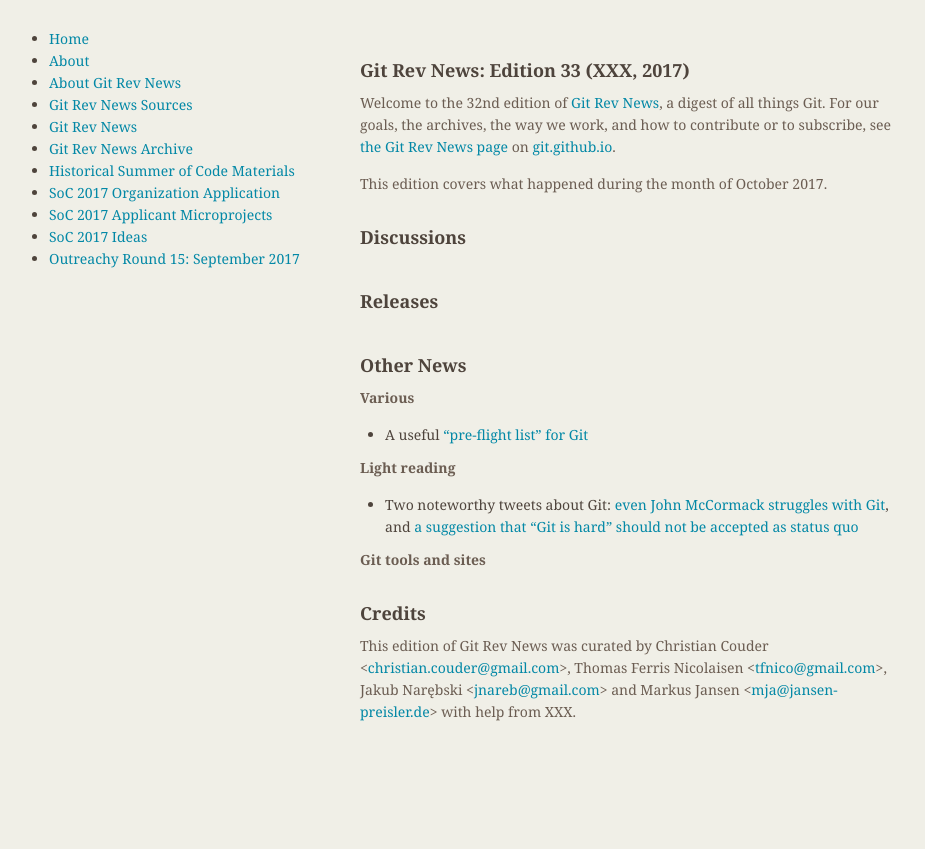
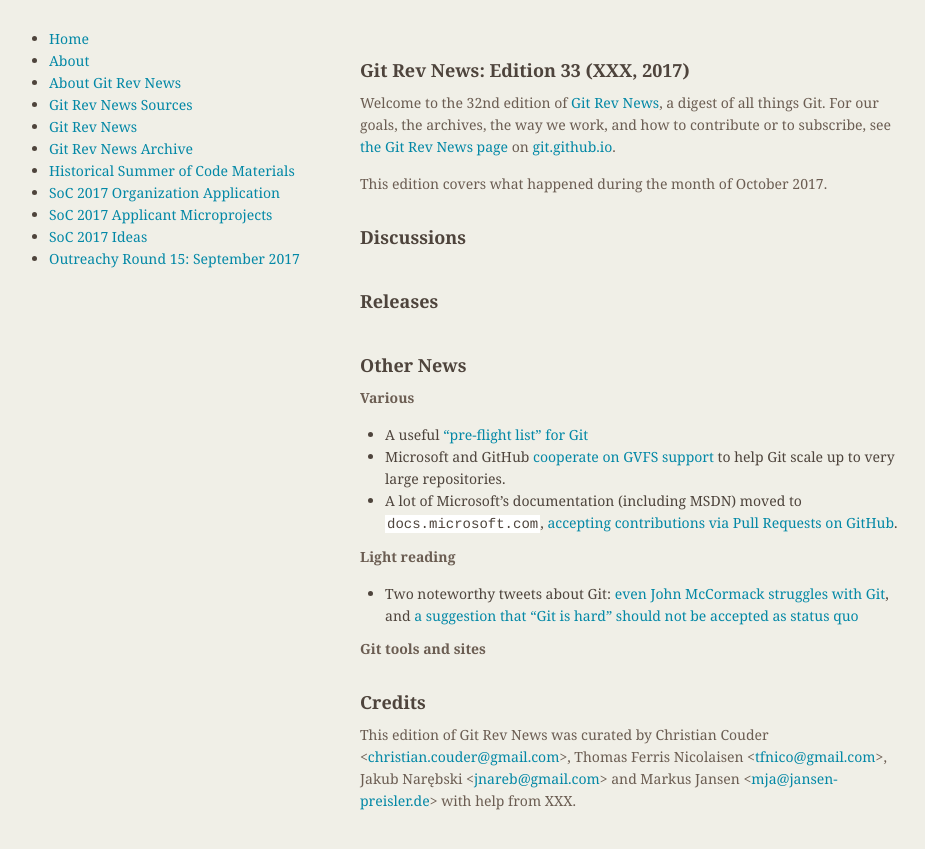
Before and after one commit to git/git.github.io, a Jekyll site: the page built from rev_news/drafts/edition-33.md, in a window 1280 px wide. Shown: the top 849 px of the page, without its empty margins (174-1099 px from the left). Built offline with Jekyll 4.4.1, drawn with Linux system fonts in a browser that asks for light colours.

Commit message:
Some more Git-related news from Microsoft
Signed-off-by: Johannes Schindelin <johannes.schindelin@gmx.de>

```diff
--- a/rev_news/drafts/edition-33.md
+++ b/rev_news/drafts/edition-33.md
@@ -41,6 +41,8 @@
 __Various__
 
 * A useful ["pre-flight list" for Git](https://github.com/k88hudson/git-flight-rules)
+* Microsoft and GitHub [cooperate on GVFS support](https://blogs.msdn.microsoft.com/devops/2017/11/15/updates-to-gvfs/) to help Git scale up to very large repositories.
+* A lot of Microsoft's documentation (including MSDN) moved to `docs.microsoft.com`, [accepting contributions via Pull Requests on GitHub](https://docs.microsoft.com/en-us/contribute/help-crr/help-content/contribute/contribute-how-to-write-workflows-minor).
 
 __Light reading__
 
```
